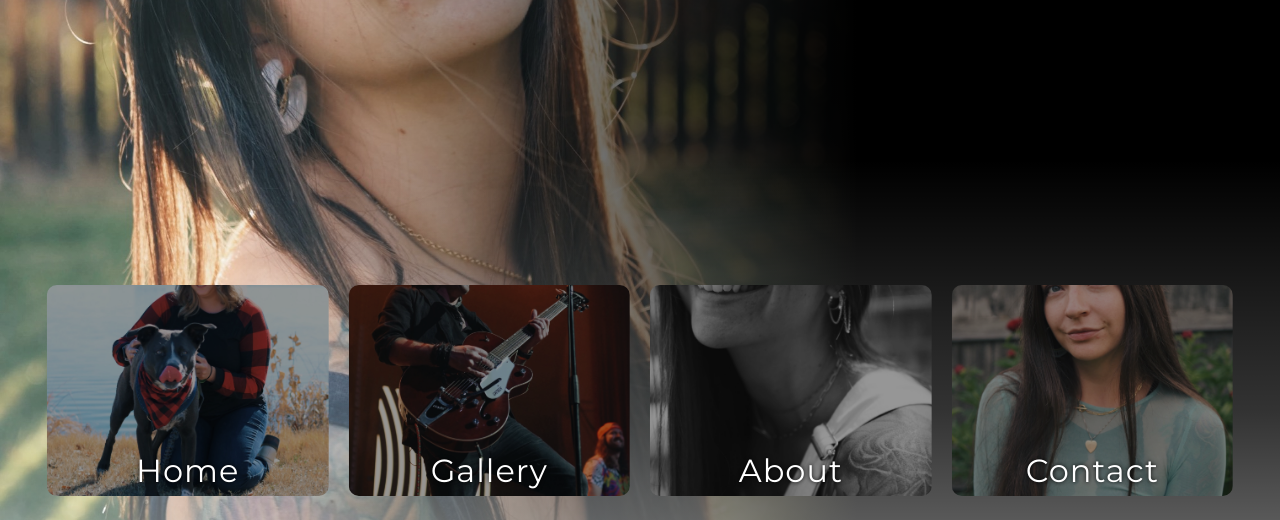
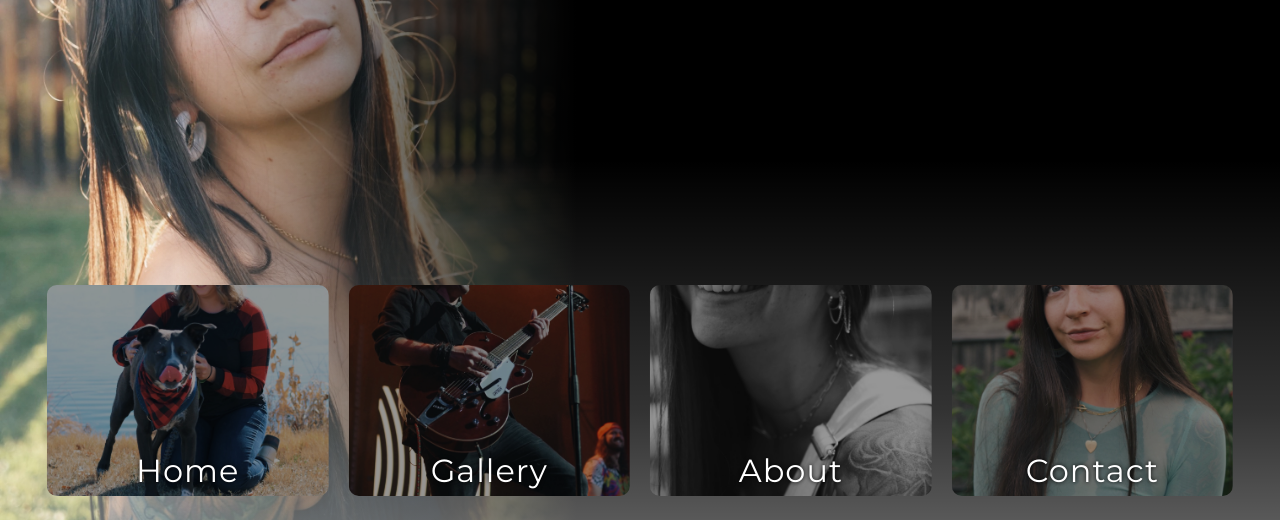
Before and after one commit to simaomansur/stevie-site, a plain HTML site: page index.html in a window 1280 px wide. Shown: the part 280-800 px from the top of the page. Drawn offline with Linux system fonts and the light colour scheme.

Commit message:
home page fixes for hero image

```diff
--- a/styles.css
+++ b/styles.css
@@ -19,15 +19,23 @@ body {
 }
 
 /* LEFT HERO IMAGE */
-.left-hero,
+/* LEFT HERO IMAGE */
+.left-hero {
+  position: relative;
+  width: 45%;
+  height: 100dvh;         /* dynamic viewport height (Chrome fix) */
+  min-height: 600px;      /* ensures no cutoff on short displays */
+  overflow: hidden;
+  z-index: 1;
+}
+
+/* HERO IMAGE */
 .left-hero img {
+  width: 100%;
   height: 100%;
-  width: 100%;
-  max-height: 100%;
-  object-fit: cover;
-  z-index: 1;
-  position:relative;
-  overflow: hidden;
+  object-fit: cover;       /* always fills the area */
+  object-position: top;    /* keeps the portrait aligned upward */
+  display: block;          /* prevents Chrome from adding extra gap */
 }
 
 /* RIGHT SIDE FADE */
```
